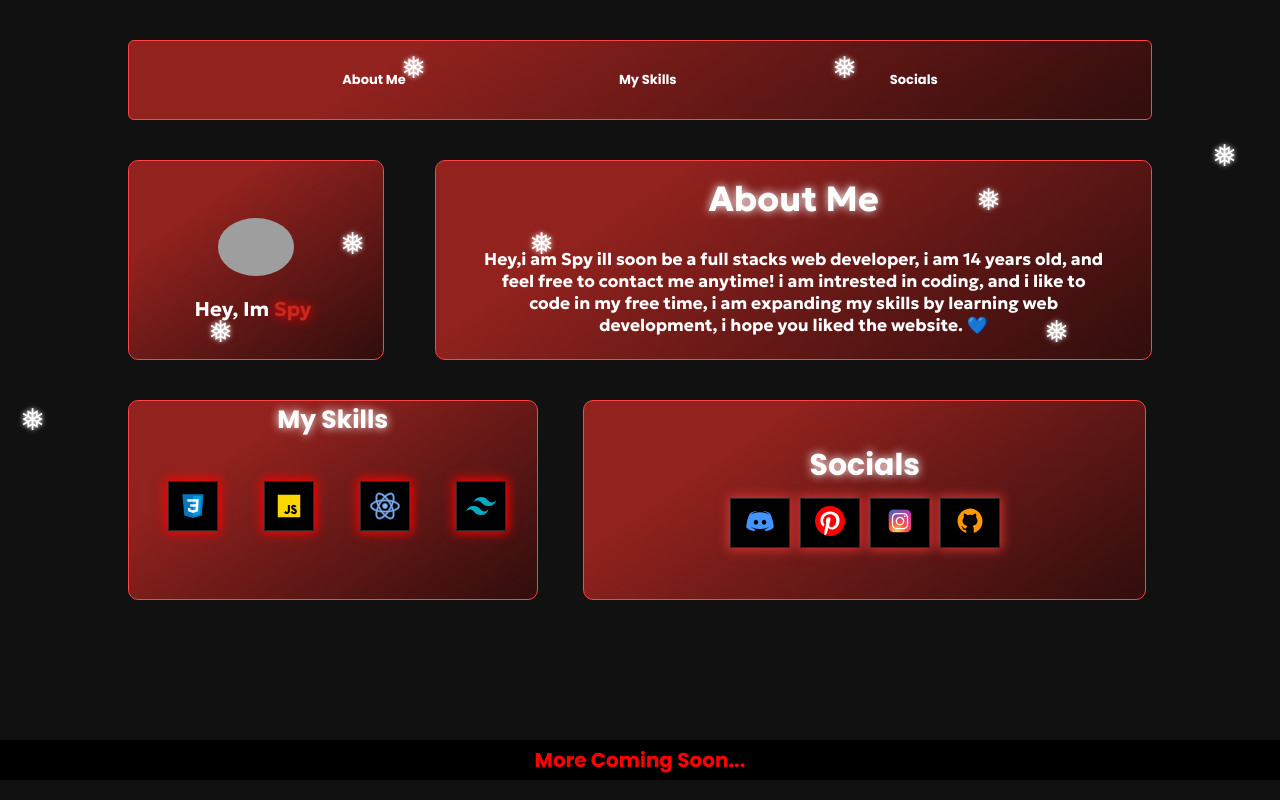
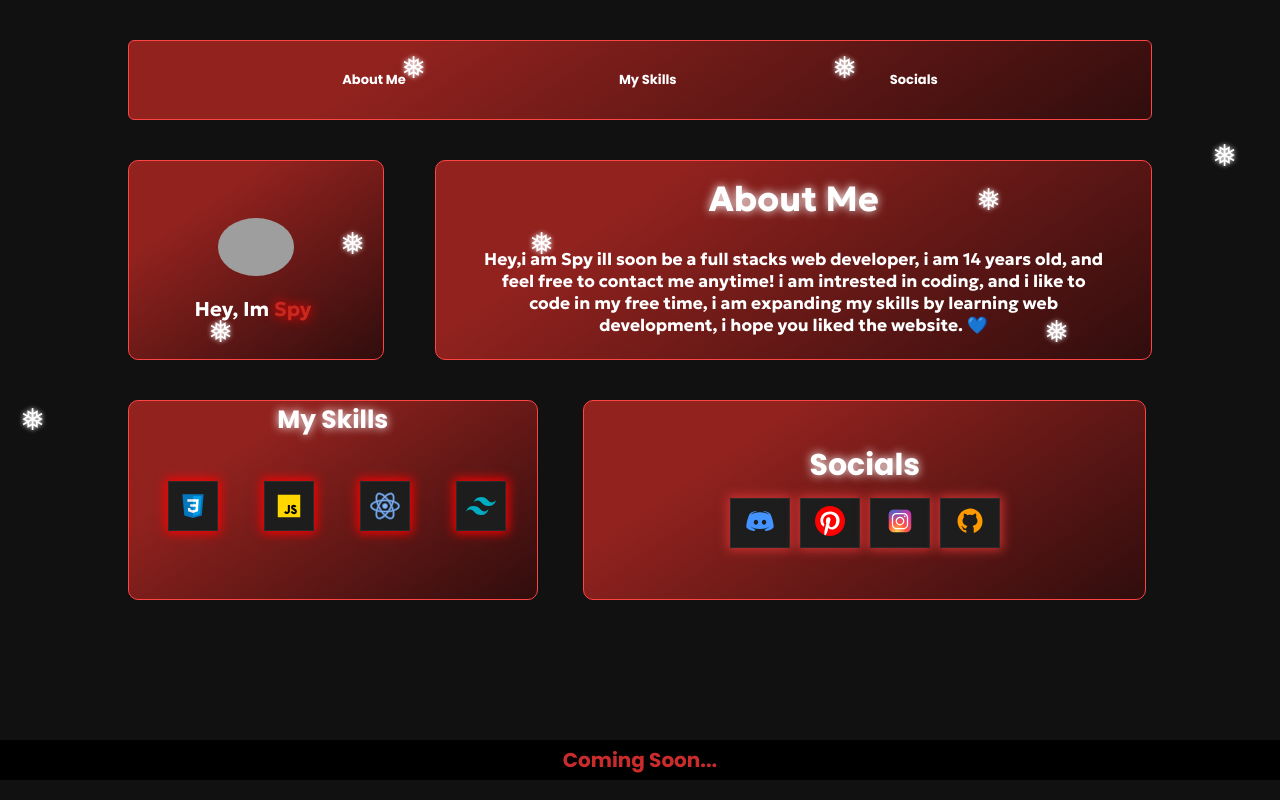
Before and after one commit to iamspy0990/portfolio, a plain HTML site: page index.html in a window 1280 px wide. Drawn offline with nearby package versions, Linux system fonts and the light colour scheme; grey boxes are pictures that could not be loaded.

Commit message:
Add files via upload

```diff
--- a/index.html
+++ b/index.html
@@ -513,7 +513,7 @@
 
 
     <footer style="width: 100%; background-color: black; z-index: 1;">
-        <p style="color: rgb(255, 0, 0); ; font-size: 20px; background-color: black; ">More Coming Soon...</p>
+        <p style="color: rgb(202, 43, 43); ; font-size: 20px;">Coming Soon...</p>
 
     </footer>
     </div>
--- a/website.css
+++ b/website.css
@@ -244,14 +244,14 @@ svg {
 
 
 .svgdiv:hover {
-    background-color: rgb(105, 0, 0);
-    border: 1px solid rgb(194, 54, 54);
+    background-color: rgb(121, 15, 15);
+    border: 1px solid rgb(159, 31, 31);
 }
 
 .svgdiv {
     width: 50px;
     height: 50px;
-    background-color: rgb(0, 0, 0);
+    background-color: rgb(29, 29, 29);
     border: 1px rgb(42, 42, 42) solid;
     display: flex;
     align-items: center;
```
